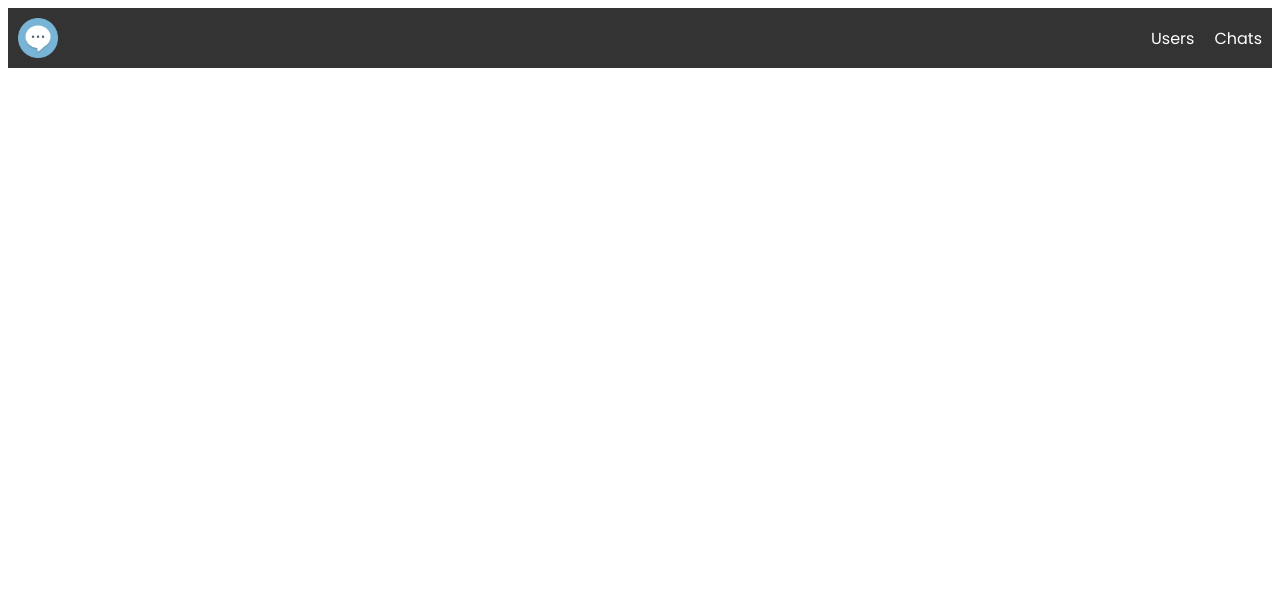
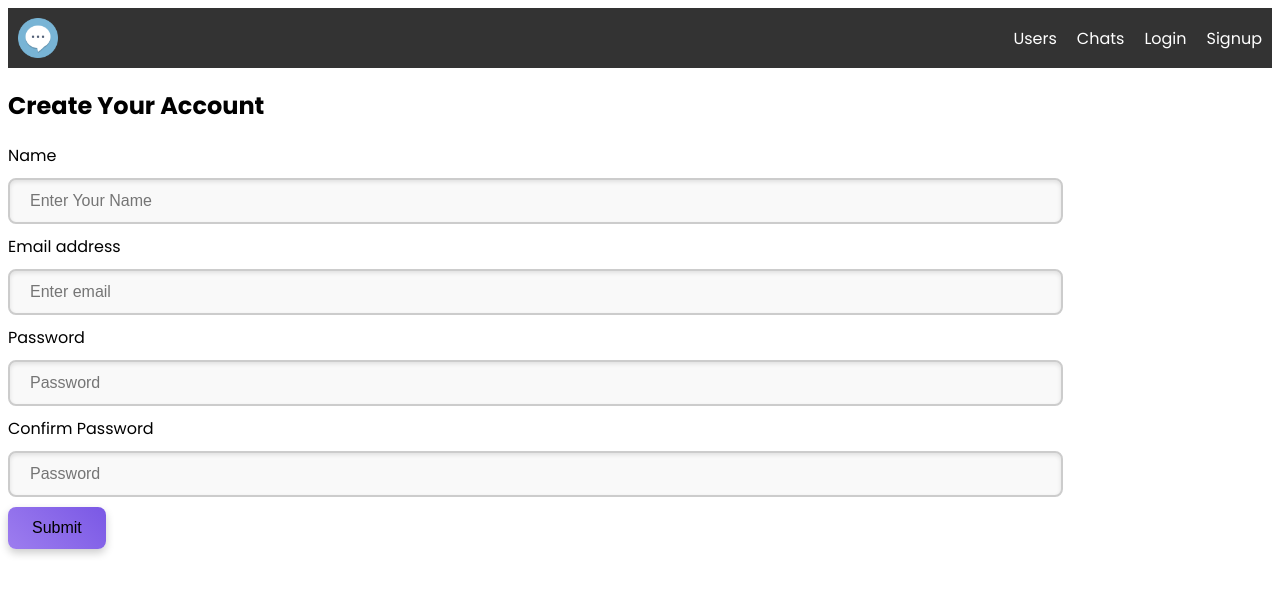
Before and after one commit to Manish0213/Chat_Application, a React (Create React App) app in the folder frontend/: page /signup in a window 1280 px wide. Before the commit this address had no page. Shown: the top 594 px of the page. Built offline with nearby package versions, Linux system fonts and the light colour scheme.

Commit message:
sign up file created

```diff
--- a/frontend/src/App.js
+++ b/frontend/src/App.js
@@ -7,6 +7,7 @@ import UserList from "./component/UserList";
 import Navbar from "./component/Navbar";
 import ChatBoard from "./component/ChatBoard";
 import { io } from "socket.io-client";
+import Signup from "./component/Signup";
 
 function App() {
   const [chat, setChat] = useState([]);
@@ -65,6 +66,7 @@ function App() {
       <Routes>
         <Route path="/" element={<ChatContainer chat={chat} socket={socket} fetchChatList={fetchChatList} />} />
         <Route path="/login" element={<Login setToken={setToken} />} />
+        <Route path="/signup" element={<Signup setToken={setToken}/>} />
         <Route path="/userlist" element={<UserList />} />
         <Route path="/chat/:chatId" element={<ChatBoard socket={socket} />} />
       </Routes>
--- a/frontend/src/component/Navbar.js
+++ b/frontend/src/component/Navbar.js
@@ -23,7 +23,10 @@ const Navbar = () => {
         <li>
           <Link to="/">Chats</Link>
         </li>
-        {localStorage.getItem("token") ? <li onClick={handleLogout}>Logout</li>: ""}
+        {localStorage.getItem("token") ? <li onClick={handleLogout}>Logout</li> : <>
+        <li><Link to="/login">Login</Link></li>
+        <li><Link to="/signup">Signup</Link></li>
+        </>}
       </ul>
     </nav>
   );
--- /dev/null
+++ b/frontend/src/component/Signup.js
@@ -0,0 +1,102 @@
+import React, { useState } from "react";
+import { useNavigate } from "react-router-dom";
+
+const Signup = ({setToken}) => {
+  const navigate = useNavigate();
+
+  const [formData, setFormData] = useState({
+    name: "",
+    email: "",
+    password: "",
+    cPassword: "",
+  });
+
+  const handleChange = (event) => {
+    const { name, value } = event.target;
+    setFormData({
+      ...formData,
+      [name]: value,
+    });
+  };
+
+  const handleSubmit = async (event) => {
+    event.preventDefault();
+    console.log(formData);
+    const response = await fetch(`${process.env.REACT_APP_API_URL}/auth/signup`, {
+      method: "POST",
+      headers: {
+        "Content-Type": "application/json",
+      },
+      body: JSON.stringify(formData),
+    });
+    const data = await response.json();
+    console.log(data);
+    if (data.success === true) {
+      localStorage.setItem("token", data.authToken);
+      localStorage.setItem("loggedInUser", JSON.stringify(data.user));
+      setToken(data.authToken);
+      navigate("/");
+    }
+  };
+
+  return (
+    <div className="container my-2">
+        <h2>Create Your Account</h2>
+      <form onSubmit={(event) => handleSubmit(event)}>
+        <div className="form-group">
+          <label for="exampleInputPassword2">Name</label><br/>
+          <input
+            type="text"
+            className="email-input"
+            // id="exampleInputPassword2"
+            placeholder="Enter Your Name"
+            name="name"
+            value={formData.name}
+            onChange={handleChange}
+          />
+        </div>
+        <div className="form-group">
+          <label for="exampleInputEmail2">Email address</label><br/>
+          <input
+            type="email"
+            className="email-input"
+            // id="exampleInputEmail2"
+            placeholder="Enter email"
+            name="email"
+            value={formData.email}
+            onChange={handleChange}
+          />
+        </div>
+        <div className="form-group">
+          <label for="exampleInputPassword2">Password</label><br/>
+          <input
+            type="password"
+            className="email-input"
+            // id="exampleInputPassword2"
+            placeholder="Password"
+            name="password"
+            value={formData.password}
+            onChange={handleChange}
+          />
+        </div>
+        <div className="form-group">
+          <label for="exampleInputPassword2">Confirm Password</label><br/>
+          <input
+            type="password"
+            className="email-input"
+            // id="exampleInputPassword2"
+            placeholder="Password"
+            name="cPassword"
+            value={formData.cPassword}
+            onChange={handleChange}
+          />
+        </div>
+        <button type="submit" className="submit-btn">
+          Submit
+        </button>
+      </form>
+    </div>
+  );
+};
+
+export default Signup;
```
